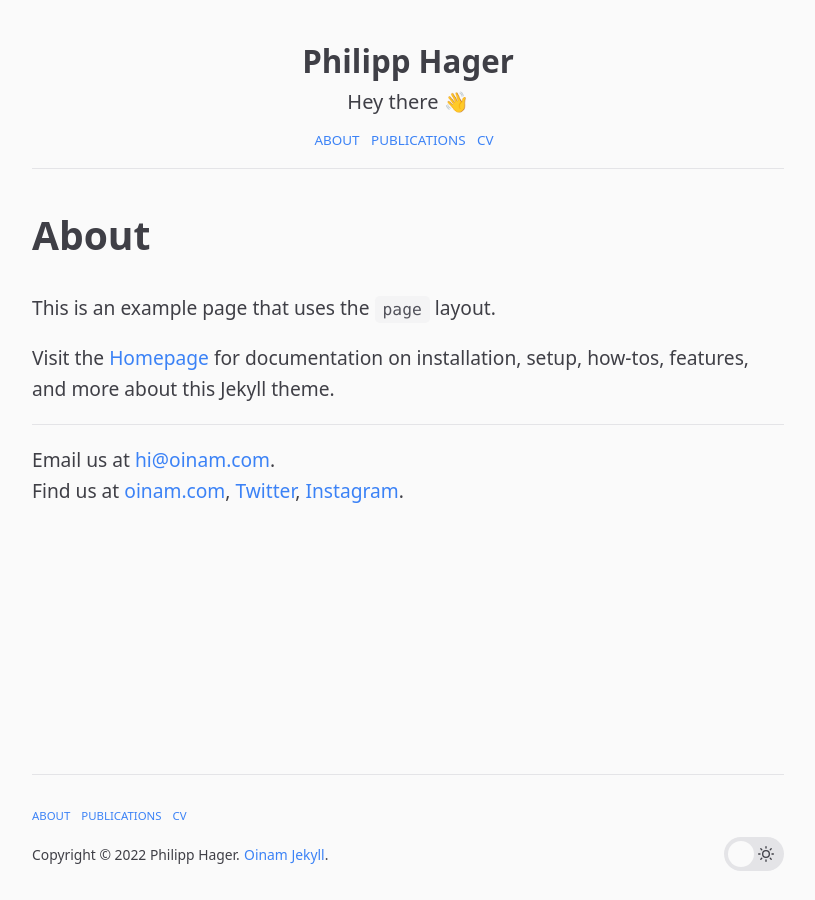
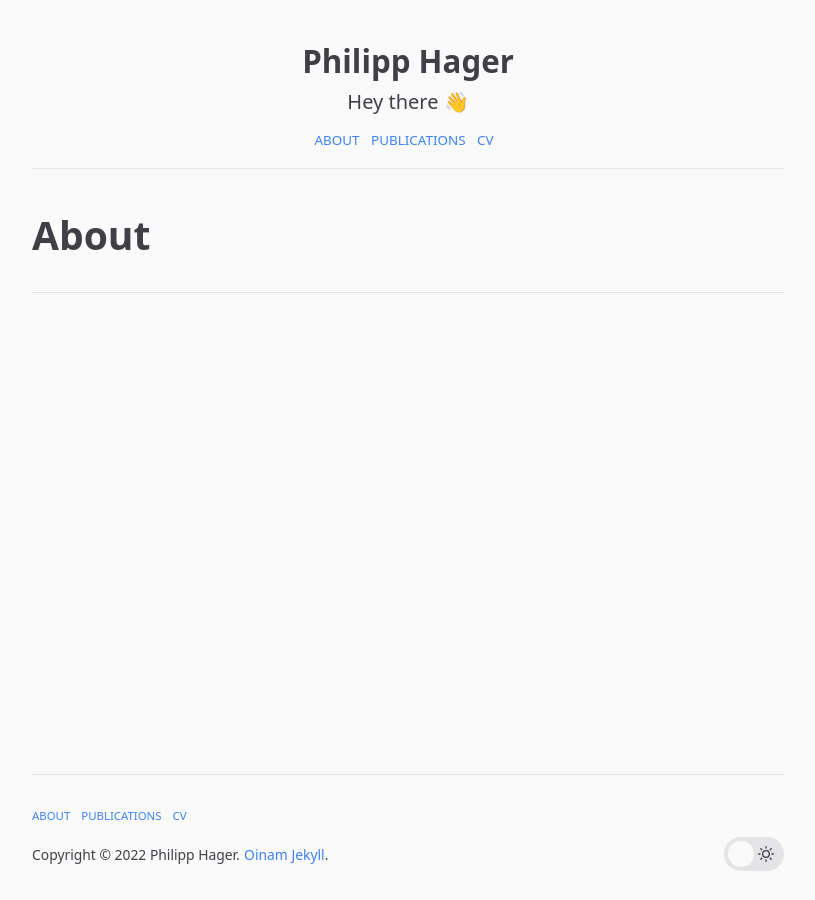
Before and after one commit to philipphager/philipphager.github.io, a Jekyll site: the page built from about.md, in a window 1280 px wide. Shown: the whole page, without its empty margins (232-1047 px from the left). Built offline with Jekyll 4.4.1, drawn with Linux system fonts in a browser that asks for light colours.

Commit message:
Update about.md

```diff
--- a/about.md
+++ b/about.md
@@ -4,14 +4,4 @@
 permalink: /about/
 ---
 
-This is an example page that uses the `page` layout.
-
-Visit the [Homepage]({{ site.baseurl | prepend: site.url }}/) for documentation on installation, setup, how-tos, features, and more about this Jekyll theme.
-
 ---
-
-Email us at [hi@oinam.com](mailto:hi@oinam.com?subject=Oinam Jekyll).\
-Find us at
-[oinam.com](https://oinam.com),
-[Twitter](https://twitter.com/oinam),
-[Instagram](https://www.instagram.com/oinam/).
```
